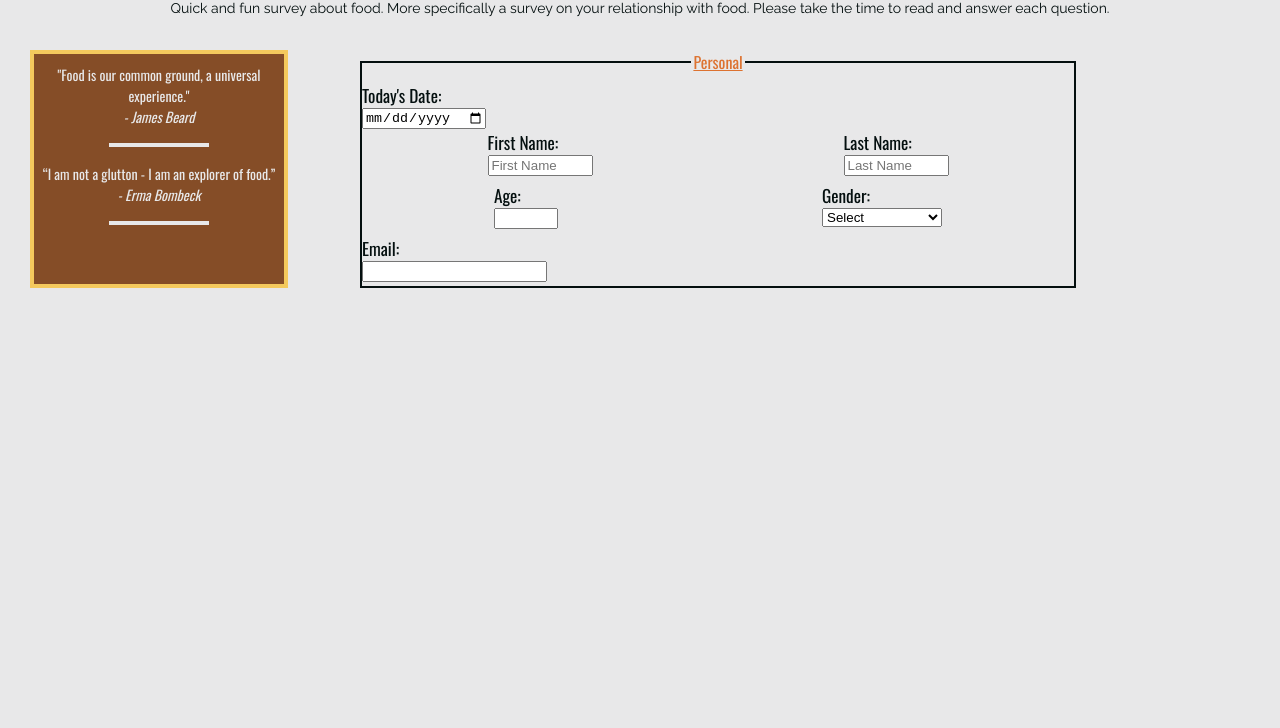
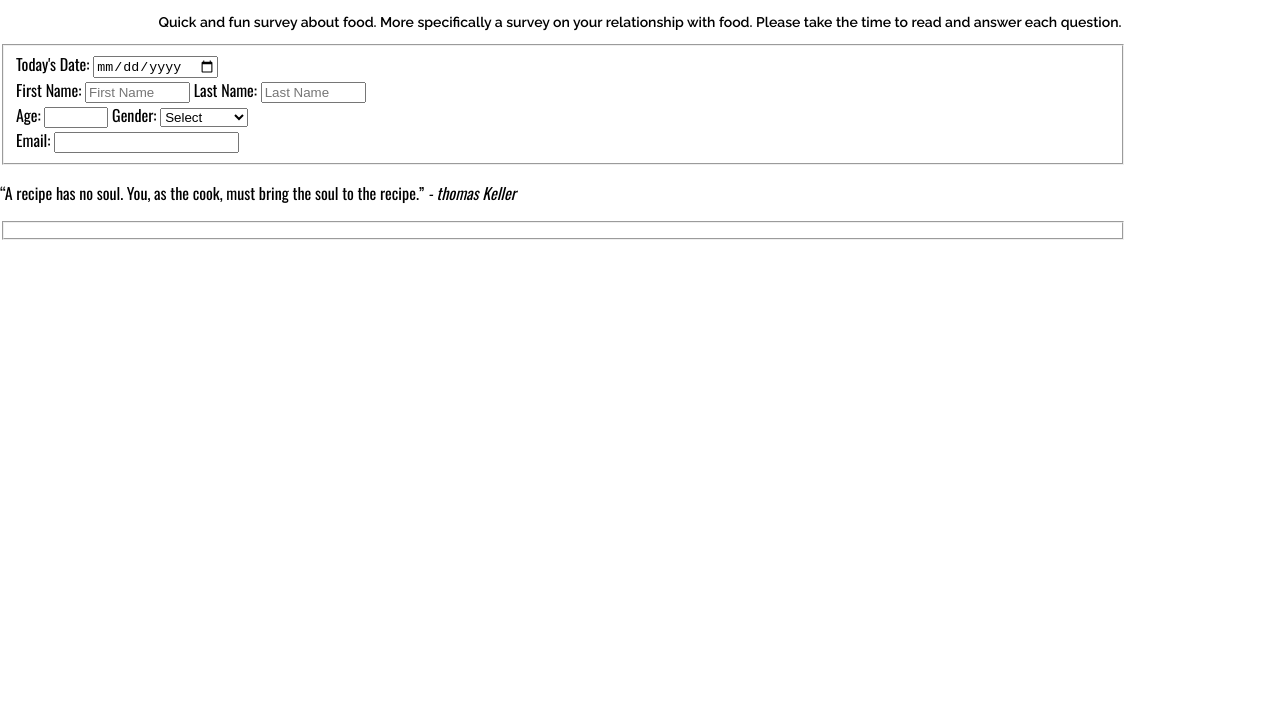
Before and after one commit to JakNJills/FCC-Mock-Survey, a plain HTML site: page index.html in a window 1280 px wide. Shown: the part 72-800 px from the top of the page. Drawn offline with nearby package versions, Linux system fonts and the light colour scheme.

Commit message:
rebuilding the form style and content layout

```diff
--- a/index.html
+++ b/index.html
@@ -7,8 +7,9 @@
 
     <title>Survey Form</title>
 
-    <link rel="stylesheet" href="./style/styles.css">
-    <link rel="stylesheet" media="screen and (max-width: 788px)">
+    <link rel="stylesheet" media="all" href="./styles/style.css">
+    <link rel="stylesheet" media="screen and (max-width: 788px)" href="./styles/tablet.css">
+    <link rel="stylesheet" media="screen and (max-width: 440px)" href="./styles/mobile.css">
   </head>
   <body>
     <header>
@@ -18,25 +19,11 @@
       </h1>
     </header>
     <p class="page-description" id="description">
-      Quick and fun survey about food. <span class="laptop-screen">More specifically a survey on your relationship with food.</span> Please take the time to read and answer each question.
+      Quick and fun survey about food. <span class="laptop-screen">More specifically a survey on your relationship with food. Please take the time to read and answer each question.</span>
     </p>
     <form id="survey-form">
       <div class="form-content-section1">
-        <div class="quoteBox2 laptop-tablet-screen">
-          <p class="quotes tablet-screen">
-            "Food is our common ground, a universal experience."
-            <cite>- James Beard</cite>
-          </p>
-          <div class="quoteLine"></div>
-          <p class="quotes laptop-screen">
-              “I am not a glutton - I am an explorer of food.”
-              <cite>- Erma Bombeck</cite>
-          </p>
-          <div class="quoteLine laptop-screen"></div>
-          <p></p>
-        </div>
         <fieldset class="form-fieldset">
-          <legend>Personal</legend>
           <label for="todays-date" class="input-label">
             Today's Date:
             <input type="date" id="todays-date">
@@ -64,7 +51,7 @@
                 <option value="Man">Man</option>
                 <option value="Non-binary">Non-binary</option>
                 <option value="Other">Other</option>
-                <option value="Prefer-not-to-say">Prefer not to say</option>
+                <option value="Prefer-not-to-say">Not Say</option>
               </select>
             </label>
           </div>
@@ -76,8 +63,15 @@
           </div>
         </fieldset>
       </div>
+      <div class="quoteBox laptop-tablet-screen">
+        <p class="quotes">
+          “A recipe has no soul. You, as the cook, must bring the soul to the recipe.”  <cite>- thomas Keller</cite>
+        </p>
+        <div class="quoteLine"></div>
+      </div>
       <div class="form-content-section2">
-
+        <div></div>
+        <fieldset></fieldset>
       </div>
       <div class="form-content-section3"></div>
       <div class="form-content-section4"></div>
--- a/style/mobile.css
+++ /dev/null
@@ -1,7 +0,0 @@
-.laptop-tablet-screen {
-  display: none;
-}
-
-.mobile-screen {
-  display: block;
-}
--- a/style/styles.css
+++ /dev/null
@@ -1,199 +0,0 @@
-@import url('https://fonts.googleapis.com/css2?family=Oswald:wght@300;400&family=Raleway:wght@300;400;500;600&display=swap');
-
-/*General styles*/
-body {
-  background-color: #e8e8e9;
-  margin: 0;
-  font-family: 'Raleway', Arial, sans-serif, system-ui, -apple-system, 'Segoe UI', 'Open Sans', 'Helvetica Neue', sans-serif;
-}
-
-.mobile-screen {
-  display: none;
-}
-
-/*font-styling for elements*/
-h1,
-.quotes,
-legend,
-.input-label {
-  font-family: 'Oswald', system-ui, -apple-system, 'Open Sans', 'Helvetica Neue', sans-serif;
-}
-
-/*Header styles*/
-header {
-  margin: 0;
-  padding: 0;
-  background-color: #f4c95d;
-  width: 100%;
-  border-bottom: solid #dd7230 6px;
-}
-
-h1 {
-  font-weight: 600;
-  font-size: 2.8rem;
-  margin: 0;
-  text-align: center;
-  padding: 0;
-  color: #854d27;
-}
-
-.page-description {
-  font-size: .875rem;
-  margin: 0 30px 34px 30px;
-  padding: 0;
-  text-align: center;
-  color: #040f0f;
-  font-weight: 400;
-}
-
-/*Form styling*/
-#survey-form {
-  max-width: 100%;
-  margin: 10px 30px;
-  grid-template-rows: 1fr 1fr 1fr 1fr 1fr;
-  grid-row-gap: 32px;
-  grid-template-areas:
-    "form-content-section1",
-    "form-content-section2",
-    "form-content-section3",
-    "form-content-section4",
-    "form-content-section5";
-
-}
-
-/*Section styling*/
-.form-content-section1 {
-  display: grid;
-  grid-template-columns: 250px 1fr;
-  grid-template-areas:
-    'quoteBox2',
-    'form-fieldset';
-  column-gap: 80px;
-}
-
-.form-content-section2,
-.form-content-section3,
-.form-content-section4 {
-  display: grid;
-  grid-template-columns: 1fr 1fr;
-  grid-template-areas:
-    'quote-Image-Container',
-    'form-fieldset';
-}
-
-/*Quote-image-container*/
-.quote-Image-Container {
-  border: solid 4px #dd7230;
-  grid-column-start: 1;
-  grid-column-end: 2;
-  display: flex;
-  flex-direction: row;
-  flex-wrap: wrap;
-  justify-content: space-between;
-  align-items: center;
-  margin-bottom: 2%;
-  margin-top: 4%;
-}
-
-/*Quote Line*/
-.quoteLine {
-  margin: 16px auto;
-  width: 40%;
-  border-top: solid 4px #e8e8e9;
-  padding: 0;
-}
-
-/*Quotes and Quote box*/
-.quoteBox,
-.quoteBox2,
-.quoteBox3 {
-  width: 100%;
-  margin: 0;
-  height: 220px;
-  text-align: center;
-  overflow-wrap: break-word;
-
-}
-
-.quoteBox {
-  background-color: #f4c95d;
-  color: #040f0f;
-  border: solid #854d27 4px;
-  padding: 10px 0 0;
-}
-
-.quoteBox2 {
-  background-color: #854d27;
-  color: #e8e8e9;
-  border: solid #f4c95d 4px;
-  padding: 10px 0 0;
-  margin: 0;
-}
-
-.quotes,
-.quotes2,
-.quotes3 {
-  font-size: .875rem;
-  margin: 0;
-  padding: 0;
-}
-
-cite {
-  display: block;
-  margin: 0;
-  padding: 0;
-}
-
-/*Image and Image Box*/
-.imageBox2 {
-  padding: 0;
-  border: ridge 4px #dd7230;
-  width: 25%;
-  margin: 0;
-  height: 194px;
-}
-
-.survey-image {
-  width: 100%;
-  margin: 0;
-  height: 100%;
-}
-
-/*Fieldset container*/
-.form-fieldset {
-  border: solid 2px #040f0f;
-  padding: 0;
-  margin: 0;
-  width: 80%;
-}
-
-legend {
-  margin-bottom: 8px;
-  font-weight: 400;
-  font-size: 1rem;
-  text-align: center;
-  text-decoration: underline;
-  color: #dd7230;
-}
-
-/*input text and selection style*/
-.question-set {
-  display: flex;
-  flex-direction: row;
-  justify-content: space-around;
-  align-content: flex-start;
-  margin: 0 0 6px 0;
-}
-
-.input-label {
-  font-size: 1.08rem;
-  color: #040f0f;
-  font-weight: 400;
-  margin: 0;
-}
-
-.input-label,
-input,
-select {
-  display: block;
-}
--- /dev/null
+++ b/styles/mobile.css
@@ -0,0 +1,20 @@
+.laptop-tablet-screen {
+  display: none;
+}
+
+.mobile-screen {
+  display: block;
+}
+
+header {
+  width: 80%;
+}
+
+h1 {
+  font-size: 1.65rem;
+}
+
+.page-description {
+  font-size: .654rem;
+  margin: 0;
+}
--- /dev/null
+++ b/styles/style.css
@@ -0,0 +1,60 @@
+@import url('https://fonts.googleapis.com/css2?family=Oswald:wght@300;400&family=Raleway:wght@300;400;500;600&display=swap');
+
+/*General styles*/
+body {
+  background-color: var(--bgcolor2), #854d27;
+  margin: 0;
+  font-family: 'Raleway', Arial, sans-serif, system-ui, -apple-system, 'Segoe UI', 'Open Sans', 'Helvetica Neue', sans-serif;
+  width: 100%;
+  --bgcolor1: #f4c95d;
+  --bgcolor2: #854d27;
+  --bgcolor3: #0f0404;
+  --bgcolor4: #e8e8e9;
+  --color1: #040f0f;
+  --color2: #e8e8e9;
+  --color3: #854d27;
+}
+
+.mobile-screen {
+  display: none;
+}
+
+
+/*font-styling for elements*/
+h1,
+.quotes,
+legend,
+.input-label {
+  font-family: 'Oswald', system-ui, -apple-system, 'Open Sans', 'Helvetica Neue', sans-serif;
+}
+
+/*Header styles*/
+header {
+  margin: 0;
+  padding: 0;
+  background-color: #f4c95d;
+  width: 99.5%;
+  border-bottom: solid #dd7230 6px;
+}
+
+h1 {
+  font-weight: 600;
+  font-size: 2.8rem;
+  margin: 0;
+  text-align: center;
+  padding: 0;
+  color: #854d27;
+}
+
+.page-description {
+  font-size: .875rem;
+  padding: 0;
+  text-align: center;
+  font-weight: 600;
+}
+
+/*Form styling*/
+
+form {
+  width: 88%;
+}
```
Also changed, not shown: styles/tablet.css (renamed from style/tablet.css), 1 other file.
